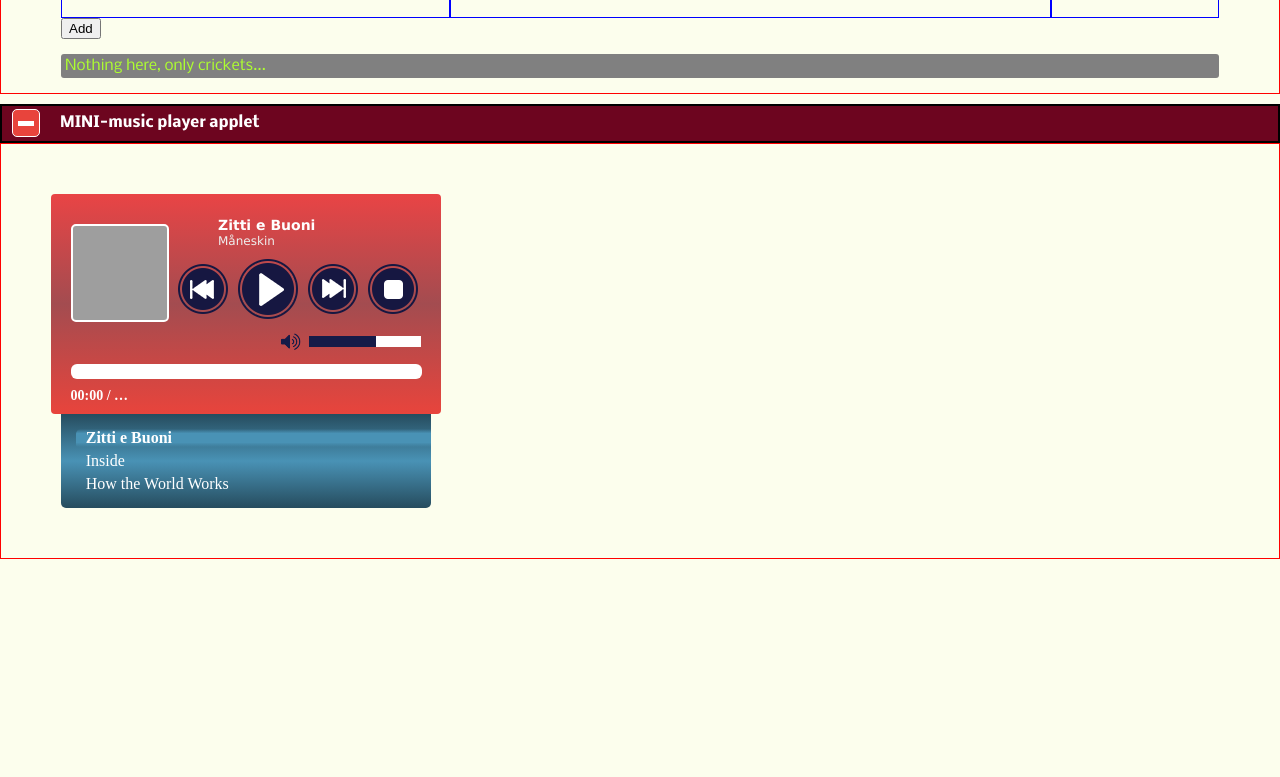
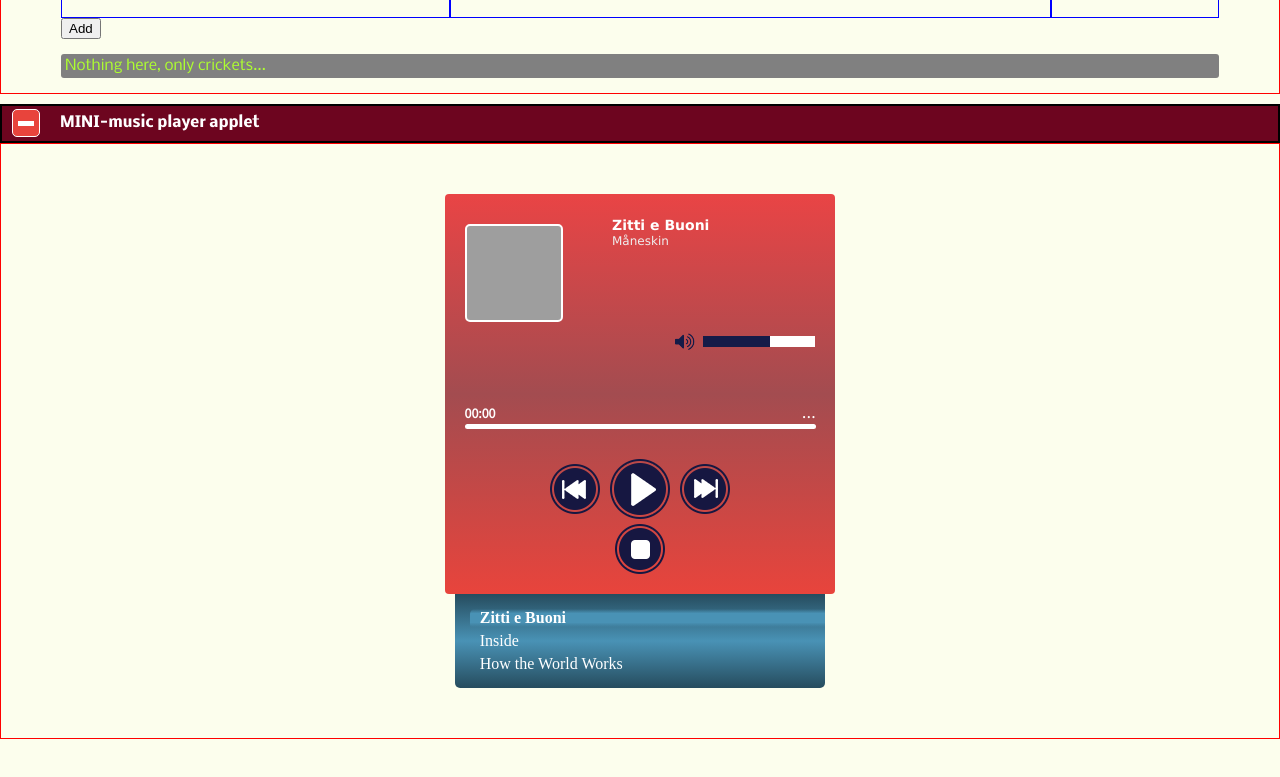
Before and after one commit to Jondesan/dm-game-center-web, a plain HTML site: page index.html in a window 1280 px wide. Shown: the part 2190-2967 px from the top of the page. Before the commit the page ends 2829 px from the top, so only its background shows below. Drawn offline with nearby package versions, Linux system fonts and the light colour scheme; grey boxes are pictures that could not be loaded.

Commit message:
minor edits to music player
- Modified music player visual style: NOT FINISHED

```diff
--- a/MINImusic/js/musicplayer.js
+++ b/MINImusic/js/musicplayer.js
@@ -120,10 +120,10 @@
           $.inArray("duration", this.settings.timeElements) != "-1"
             ? (durTimeElem = "<div class='time-duration'></div>")
             : (durTimeElem = " ");
-          timeSeparator =
+          /* timeSeparator =
             "<div class='time-separator'>" +
             this.settings.timeSeparator.replace(/\s/g, "&nbsp;") +
-            "</div>";
+            "</div>"; */
 
           for (var item in this.settings.timeElements) {
             if (item == 1) {
--- a/index.html
+++ b/index.html
@@ -131,9 +131,8 @@
                     <div class="console_container">
                         <div class="console_tab_bar">
                             <ul class="console_tab_list">
-                                <li><a href="#">Campaign map</a></li>
-                                <li><a href="#"
-                                    style="border-radius: 3px 5px 0 0;">+</a></li>
+                                <li><a>Campaign map</a></li>
+                                <li><a style="border-radius: 3px 5px 0 0;">+</a></li>
                             </ul>
                         </div>
                         <iframe class="main_console"
--- a/style.css
+++ b/style.css
@@ -968,8 +968,11 @@
     /* height: 200px; */
     display: flex;
     flex-direction: row;
-    justify-content: flex-start;
+    justify-content: center;
+    align-items: center;
     /* align-content: flex-start; */
+    padding-top: 50px;
+    padding-bottom: 50px;
 
     border: 1px solid red;
 }
@@ -1116,12 +1119,13 @@
 /* #region */
 
   /* HTML5 Audio player with playlist styles */
+
   .music-player {
     margin: 0;
-    margin-top: 50px;
-    margin-left: 50px;
-    width: 390px;
-    padding-bottom: 50px;
+    /* margin-top: 50px;
+    margin-left: 50px; */
+    width: 390px;/*
+    padding-bottom: 50px; */
   }
 
   .player {
@@ -1129,7 +1133,7 @@
                                 rgba(232,68,60,1) 0%,
                                 rgba(163,76,80,1) 50%,
                                 rgba(233,68,69,1) 100%);
-    height: 220px;
+    height: 400px;
     position: relative;
     border-radius: 4px;
     width: 100%;
@@ -1180,10 +1184,10 @@
   }
   .controls {
     cursor: pointer;
-    left: 0px;
+    /* left: 0px; */
     position: absolute;
-    top: 65px;
-    left: 122px;
+    top: 265px;
+    left: 100px;
   }
   .controls .play,
   .controls .pause {
@@ -1194,11 +1198,16 @@
   .controls .play,
   .controls .pause,
   .controls .rew,
-  .controls .fwd,
-  .controls .stop {
-    text-indent: -10000px;
+  .controls .fwd/* ,
+  .controls .stop */ {
+    /* text-indent: -10000px; */
     border: none;
     float: left;
+  }
+  .controls .stop {
+    position: absolute;
+    top: 60px;
+    left: 65px;
   }
   .controls .rew,
   .controls .fwd,
@@ -1264,11 +1273,11 @@
     cursor: pointer;
     /* z-index: 1; */
     right: 6.875em; /* 110 */
-    height: 15px;
+    height: 5px;
     left: 0px;
     position: absolute;
     width: 90%;
-    top: 170px;
+    top: 230px;
     margin: 0px 5%;
   }
   .novolume .progressbar {
@@ -1276,7 +1285,7 @@
   }
   .progressbar div {
     width: 0%;
-    height: 15px;
+    height: 5px;
     position: absolute;
     left: 0;
     top: 0;
@@ -1296,7 +1305,7 @@
     color: #ffffff;
     font-size: 14px;
     font-weight: bold;
-    bottom: 10px;
+    top: 210px;
     position: absolute;
     margin: 0px 5%;
     width: 90%;
@@ -1308,6 +1317,10 @@
     font-size: 14px;
     font-weight: bold;
     float: left;
+    font-family: 'Assistant', sans-serif;
+  }
+  .time-duration {
+      float: right;
   }
   .volume .ui-slider-handle {
     background: url("img/mini-icons/spr.png") no-repeat scroll -201px -188px
```
